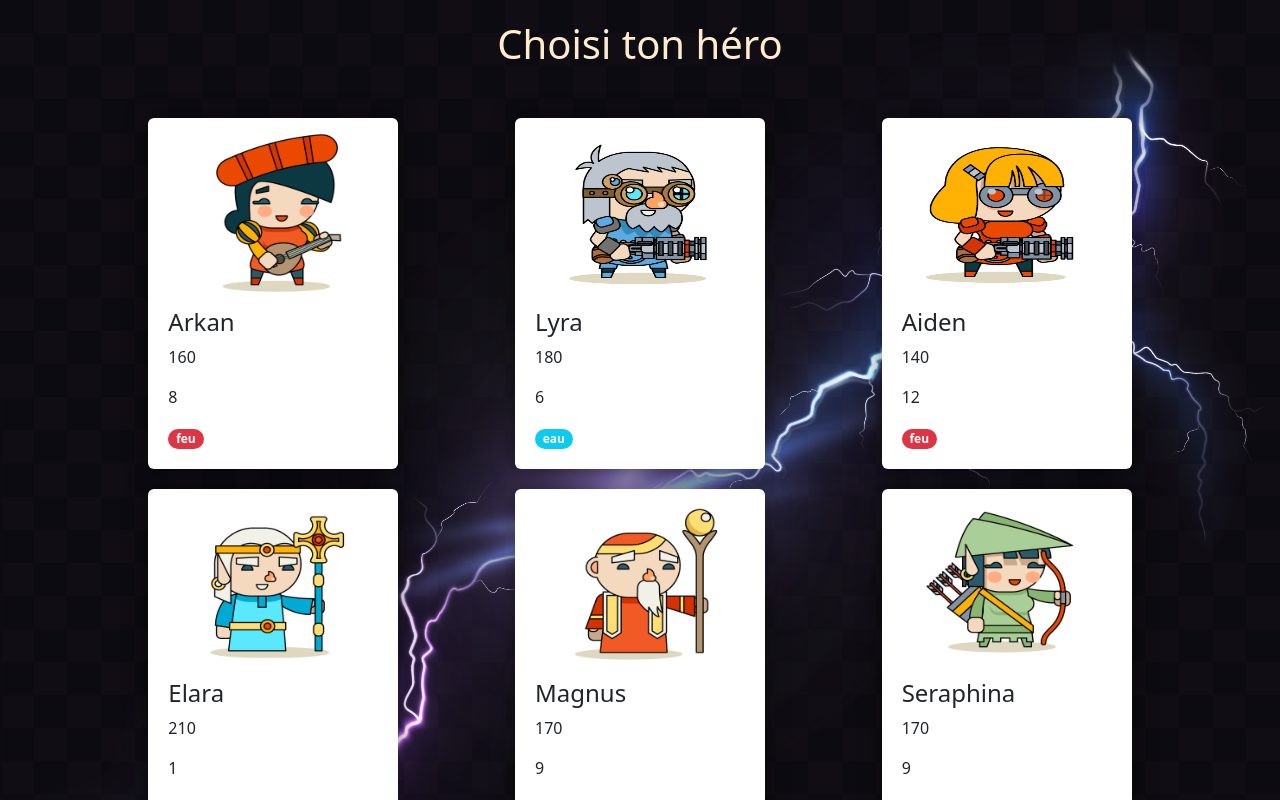
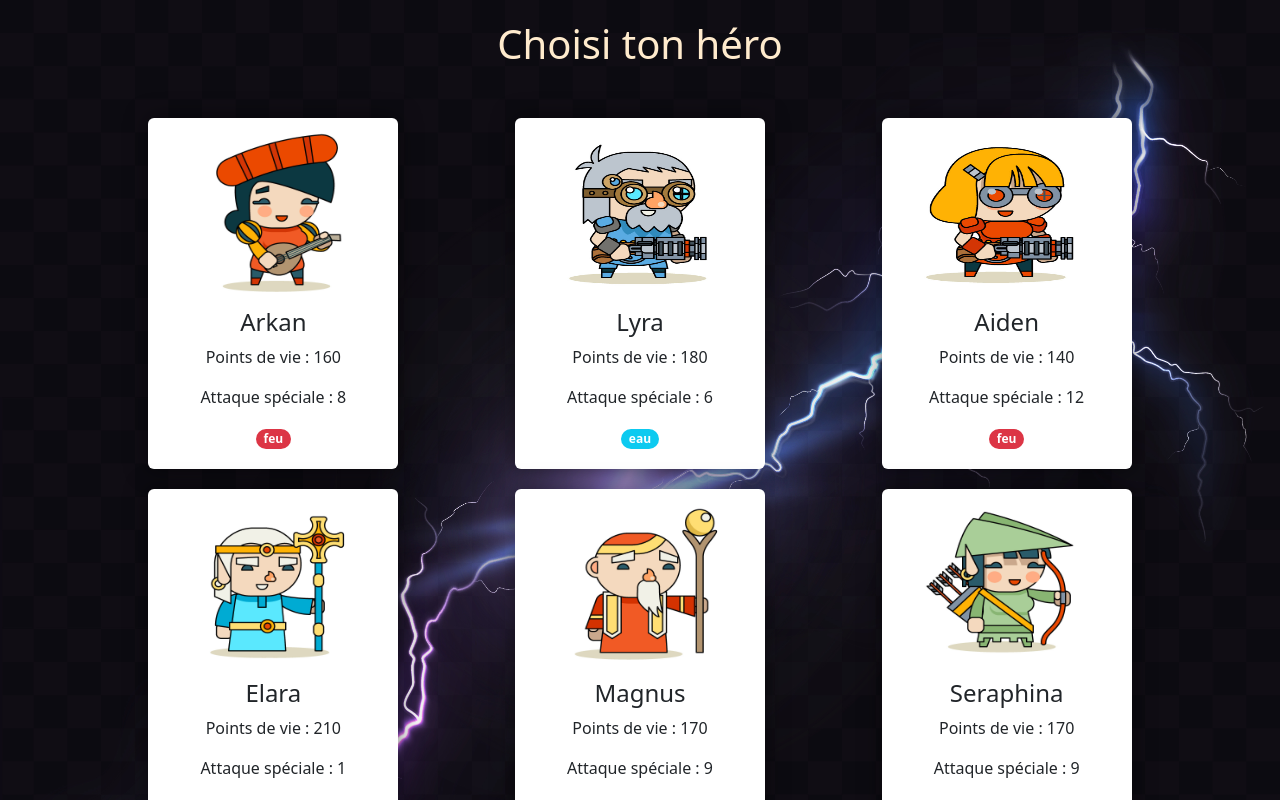
Before and after one commit to alexandreg67/typescript-quest, an Angular app: page /list-heros in a window 1280 px wide. Shown: the top 800 px of the page. Built offline with nearby package versions, Linux system fonts and the light colour scheme.

Commit message:
nettoyage du code

```diff
--- a/src/app/app-routing.module.ts
+++ b/src/app/app-routing.module.ts
@@ -5,7 +5,7 @@ import { CombatHerosComponent } from './combat-heros/combat-heros.component';
 import { VainqueurComponent } from './vainqueur/vainqueur.component';
 import { VainqueurMechantComponent } from './vainqueur-mechant/vainqueur-mechant.component';
 import { DrawComponent } from './draw/draw.component';
-import { herosTypeColorPipe } from './heros-type-color.pipe'
+
 
 const routes: Routes = [
   { path: 'list-heros', component: ChoisiTonHeroComponent},
--- a/src/app/choisi-ton-hero/choisi-ton-hero.component.css
+++ b/src/app/choisi-ton-hero/choisi-ton-hero.component.css
@@ -27,6 +27,7 @@
     margin-left: 20px;
     margin-right: 20px;
     border: 4px solid transparent;
+    text-align: center;
 }
 
 .card:hover {
@@ -46,7 +47,6 @@ h1 {
 
 /* Fenêtre modale */
 
-/* Décrire l'animation */
 @keyframes slideDownFadeIN {
     from {
         top: -100px;
@@ -71,20 +71,6 @@ h1 {
     background-color: rgba(0, 0, 0, 0.4);
 }
 
-/* Afficher la fenêtre modale lorsqu'elle est ciblée par un lien supprimer */
-/* .modal:target {
-    display: table;
-    position: absolute;
-} */
-
-/* la fenêtre modale  */
-/* .modal-dialog {
-    display: table-cell;
-    vertical-align: middle;
-} */
-
-/* Le contenu de la modale */
-
 .modal-dialog .modal-content {
     margin: auto;
     background-color: #f3f3f3;
@@ -99,19 +85,3 @@ h1 {
     animation-name: slideDownFadeIN;
     animation-duration: 0.5s;
 }
-
-/* Bouton servant à fermer la fenêtre modale */
-/* .closebtn {
-    text-decoration: none;
-    float: right;
-    font-size: 35px;
-    font-weight: bold;
-    color: #fff;
-}
-
-.closebtn:hover,
-.closebtn:focus {
-    color: #000;
-    text-decoration: none;
-    cursor: pointer;
-} */
--- a/src/app/choisi-ton-hero/choisi-ton-hero.component.html
+++ b/src/app/choisi-ton-hero/choisi-ton-hero.component.html
@@ -11,8 +11,8 @@
                     </div>
                     <div class="card-body">
                         <h4 class="card-title">{{ hero.name }}</h4>
-                        <p class="card-text"> {{ hero.life }} </p>
-                        <p class="card-text"> {{ hero.attaqueSpeciale }} </p>
+                        <p class="card-text">Points de vie :  {{ hero.life }} </p>
+                        <p class="card-text">Attaque spéciale :  {{ hero.attaqueSpeciale }} </p>
                         <span class=" {{ hero.type | herosTypeColor }} ">
                             {{ hero.type }}
                         </span>
--- a/src/app/combat-heros/combat-heros.component.ts
+++ b/src/app/combat-heros/combat-heros.component.ts
@@ -11,7 +11,7 @@ import { gsap } from 'gsap';
   templateUrl: './combat-heros.component.html',
   styleUrls: ['./combat-heros.component.css']
 })
-export class CombatHerosComponent implements OnInit, AfterViewInit{
+export class CombatHerosComponent implements OnInit{
 
   @ViewChild('imgHeroPicture') imgHeroPicture: ElementRef;
   @ViewChild('imgOppenentPicture') imgOppenentPicture: ElementRef;
@@ -59,11 +59,6 @@ export class CombatHerosComponent implements OnInit, AfterViewInit{
     this.vieMaxOppenent = this.oppenent.life;
     this.updateProgressWidthHero()
 
-  }
-
-  ngAfterViewInit(): void {
-    console.log("viewChild", this.imgHeroPicture);
-    console.log("viewChild", this.imgOppenentPicture);
   }
 
   goToFight(hero: Hero, opponent: Oppenent) {
--- a/src/app/vainqueur-mechant/vainqueur-mechant.component.ts
+++ b/src/app/vainqueur-mechant/vainqueur-mechant.component.ts
@@ -44,7 +44,6 @@ export class VainqueurMechantComponent implements OnInit{
   }
 
   ngAfterViewInit():void {
-    console.log(this.imgOppenentPicture);
     gsap.fromTo(
     this.imgOppenentPicture.nativeElement,
     { rotationX: 0, rotationY: 0 },
```
